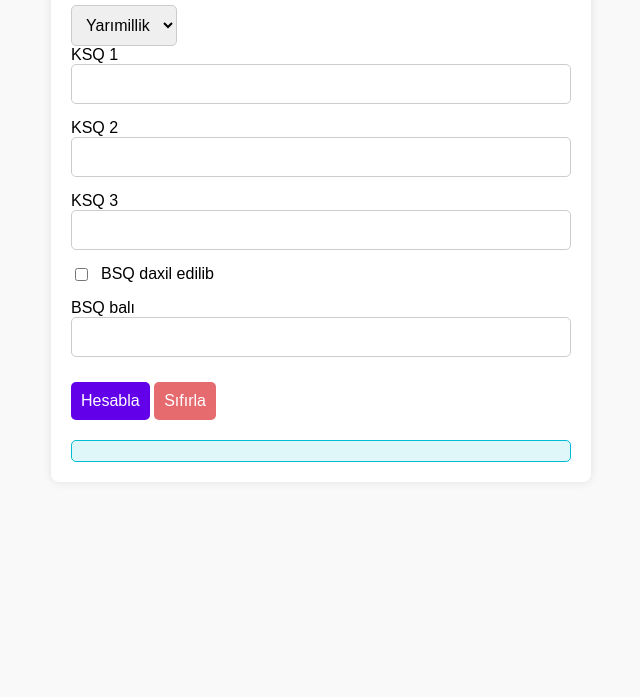
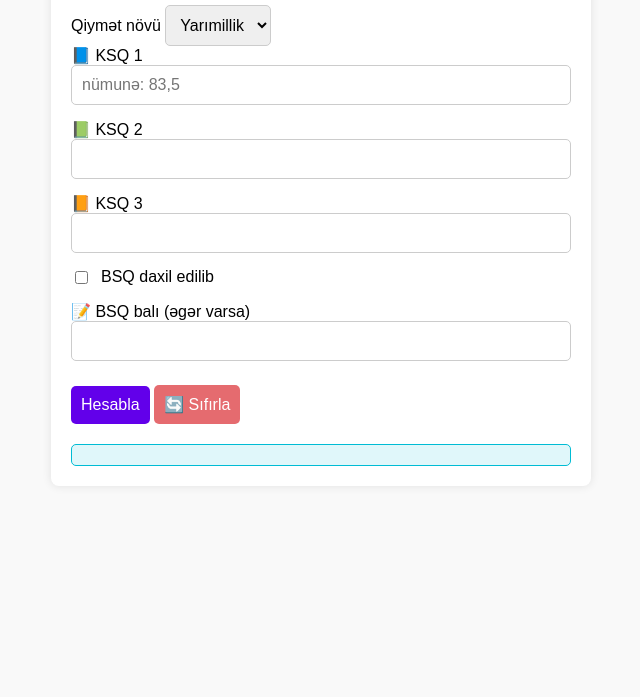
Before and after one commit to ahmedzadeh/qiymetlendirme, a plain HTML site: page index.html in a window 1280 px wide. Shown: the part 103-800 px from the top of the page, without its empty margins (319-959 px from the left). Drawn offline with Linux system fonts and the light colour scheme.

Commit message:
Update index.html

```diff
--- a/index.html
+++ b/index.html
@@ -1,59 +1,46 @@
 <!DOCTYPE html>
 <html lang="az">
 <head>
-  <meta charset="UTF-8" />
-  <meta name="viewport" content="width=device-width, initial-scale=1.0" />
+  <meta charset="UTF-8">
+  <meta name="viewport" content="width=device-width, initial-scale=1.0">
   <title>Qiymətləndirmə</title>
-  <link rel="stylesheet" href="style.css" />
+  <link rel="manifest" href="manifest.json">
+  <link rel="icon" href="icon.png">
+  <link rel="stylesheet" href="style.css">
   <script defer src="script.js"></script>
 </head>
 <body>
   <div class="container">
-    <h2>Qiymətləndirmə</h2>
+    <h2>🧮 Qiymətləndirmə</h2>
+    <label for="section-select" class="visually-hidden">Qiymət növü</label>
     <select id="section-select" onchange="switchSection(this.value)">
       <option value="yarimillik">Yarımillik</option>
       <option value="illik">İllik</option>
     </select>
 
     <div id="yarimillik" class="section active">
-      <div class="field">
-        <label for="ksq1">KSQ 1</label>
-        <input type="tel" id="ksq1" inputmode="decimal" pattern="[0-9.,]*">
-      </div>
-      <div class="field">
-        <label for="ksq2">KSQ 2</label>
-        <input type="tel" id="ksq2" inputmode="decimal" pattern="[0-9.,]*">
-      </div>
-      <div class="field">
-        <label for="ksq3">KSQ 3</label>
-        <input type="tel" id="ksq3" inputmode="decimal" pattern="[0-9.,]*">
-      </div>
+      <div class="field"><label for="ksq1">📘 KSQ 1</label><input type="tel" id="ksq1" inputmode="decimal" pattern="[0-9.,]*" placeholder="nümunə: 83,5"></div>
+      <div class="field"><label for="ksq2">📗 KSQ 2</label><input type="tel" id="ksq2" inputmode="decimal" pattern="[0-9.,]*"></div>
+      <div class="field"><label for="ksq3">📙 KSQ 3</label><input type="tel" id="ksq3" inputmode="decimal" pattern="[0-9.,]*"></div>
+
       <div class="field checkbox">
         <input type="checkbox" id="has_bsq">
         <label for="has_bsq">BSQ daxil edilib</label>
       </div>
-      <div class="field">
-        <label for="bsq">BSQ balı</label>
-        <input type="tel" id="bsq" inputmode="decimal" pattern="[0-9.,]*">
-      </div>
+
+      <div class="field"><label for="bsq">📝 BSQ balı (əgər varsa)</label><input type="tel" id="bsq" inputmode="decimal" pattern="[0-9.,]*"></div>
       <button onclick="calculateYarimillik()">Hesabla</button>
-      <button onclick="resetForm('yarimillik')" class="reset-button">Sıfırla</button>
+      <button class="reset-button" onclick="resetForm('yarimillik')">🔄 Sıfırla</button>
     </div>
 
     <div id="illik" class="section">
-      <div class="field">
-        <label for="y1">1-ci yarımillik</label>
-        <input type="tel" id="y1" inputmode="decimal" pattern="[0-9.,]*">
-      </div>
-      <div class="field">
-        <label for="y2">2-ci yarımillik</label>
-        <input type="tel" id="y2" inputmode="decimal" pattern="[0-9.,]*">
-      </div>
+      <div class="field"><label for="y1">📕 1-ci yarımillik bal</label><input type="tel" id="y1" inputmode="decimal" pattern="[0-9.,]*"></div>
+      <div class="field"><label for="y2">📒 2-ci yarımillik bal</label><input type="tel" id="y2" inputmode="decimal" pattern="[0-9.,]*"></div>
       <button onclick="calculateIllik()">Hesabla</button>
-      <button onclick="resetForm('illik')" class="reset-button">Sıfırla</button>
+      <button class="reset-button" onclick="resetForm('illik')">🔄 Sıfırla</button>
     </div>
 
-    <div id="result" class="result"></div>
+    <div class="result" id="result"></div>
   </div>
 </body>
 </html>
```
